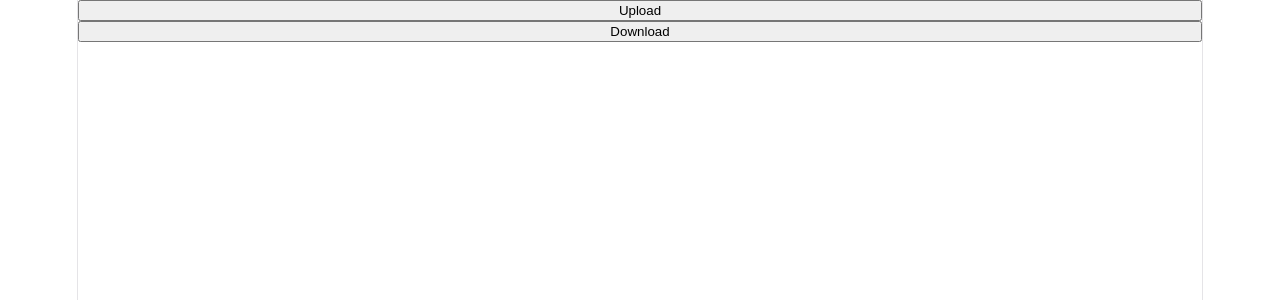
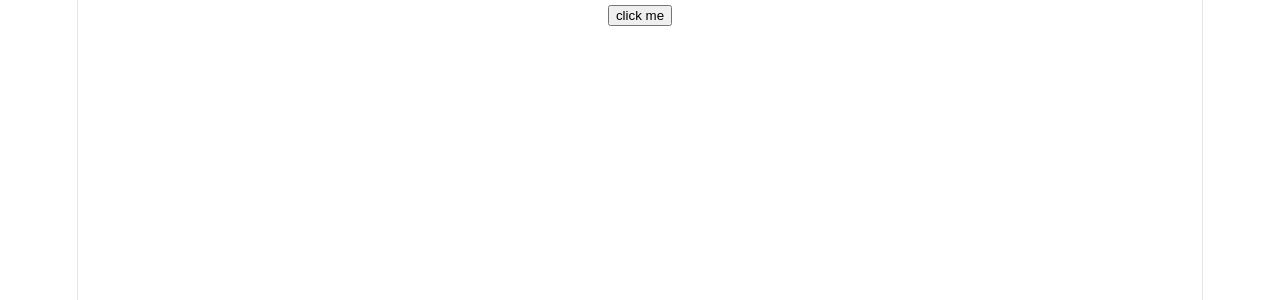
Before and after one commit to revanth-1807/React-learning, a React (Vite) app in the folder Student form/: page / in a window 1280 px wide. Shown: the top 300 px of the page. Built offline with nearby package versions, Linux system fonts and the light colour scheme.

Commit message:
working on Propagation

```diff
--- a/Student form/src/App.jsx
+++ b/Student form/src/App.jsx
@@ -62,8 +62,23 @@
 // }
 
 
-import Toolbar3 from './components/Toolbar3';
+// import Toolbar3 from './components/Toolbar3';
 
+// export default function App() {
+//   return (<Toolbar3 /> );
+// }
+
+// import Propagation from './components/Propagation';
+// export default function App() {
+//   return (
+//     <Propagation />
+//   )
+// }
+
+
+import Stoppropogation from './components/Stoppropogation';
 export default function App() {
-  return (<Toolbar3 /> );
+  return (
+    <Stoppropogation />
+  )
 }
--- /dev/null
+++ b/Student form/src/components/Propagation.jsx
@@ -0,0 +1,12 @@
+// Propagation understanding
+
+
+function Propagation() {
+    return(
+        <div onClick={()=>alert('Parent hai')} >
+            <button onClick={()=>alert('Child hai')}>Click me</button>
+        </div>
+    );
+}
+
+export default Propagation;
--- /dev/null
+++ b/Student form/src/components/Stoppropogation.jsx
@@ -0,0 +1,23 @@
+// Stop propagation and dont reach back to parent
+
+
+export default function Stoppropogation() {
+    return(
+        <div onClick={()=>alert('Parent bhaai')}>
+             <Button onClick={()=>alert('Child bhaai')}>
+                click me
+             </Button>
+        </div>
+    )
+}
+
+function Button({onClick,children}) {
+    return(
+        <button onClick={(e)=>{
+            e.stopPropagation();
+            onClick();
+        }}>
+        {children}
+        </button>
+    )
+}
```
